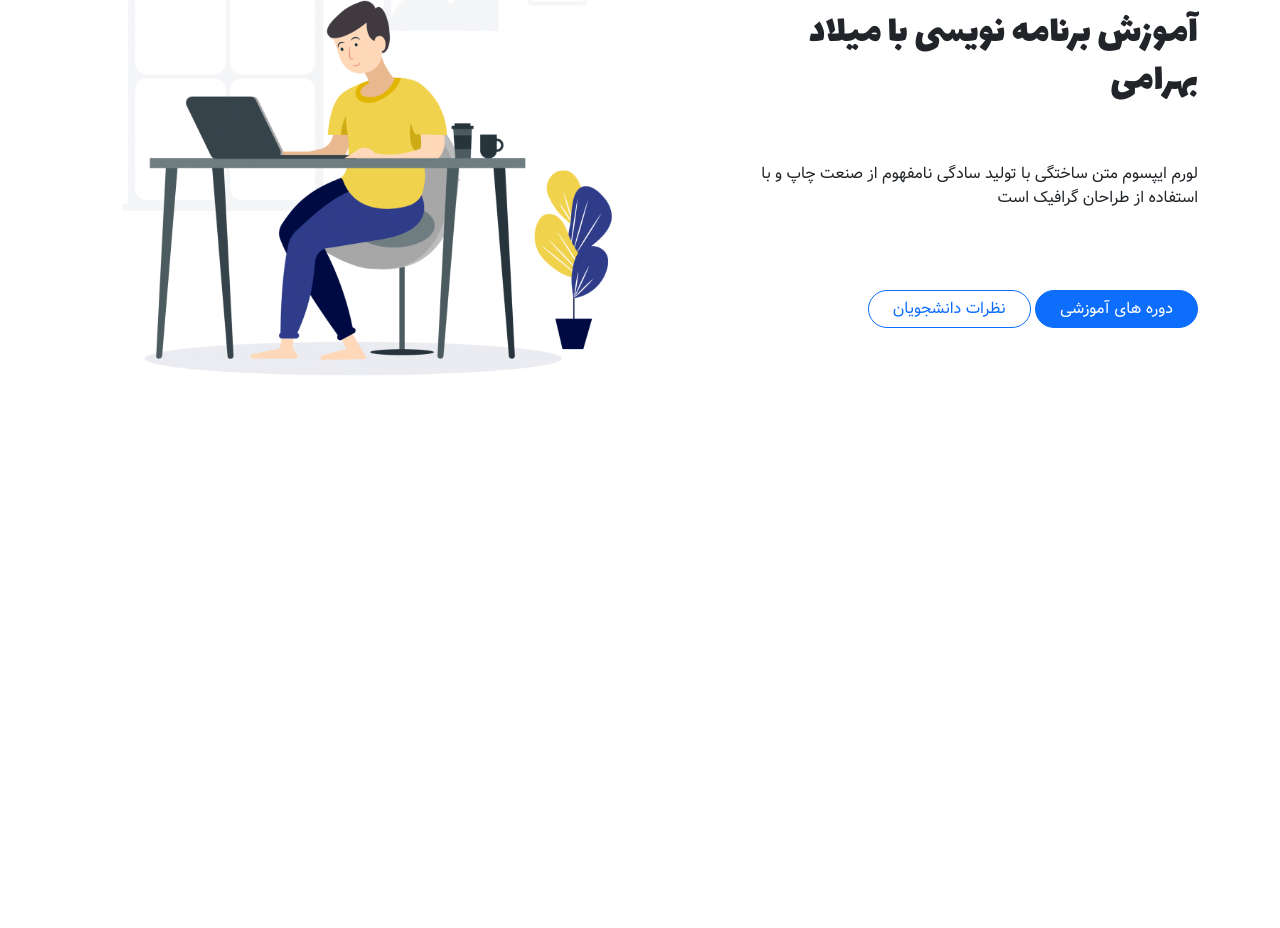
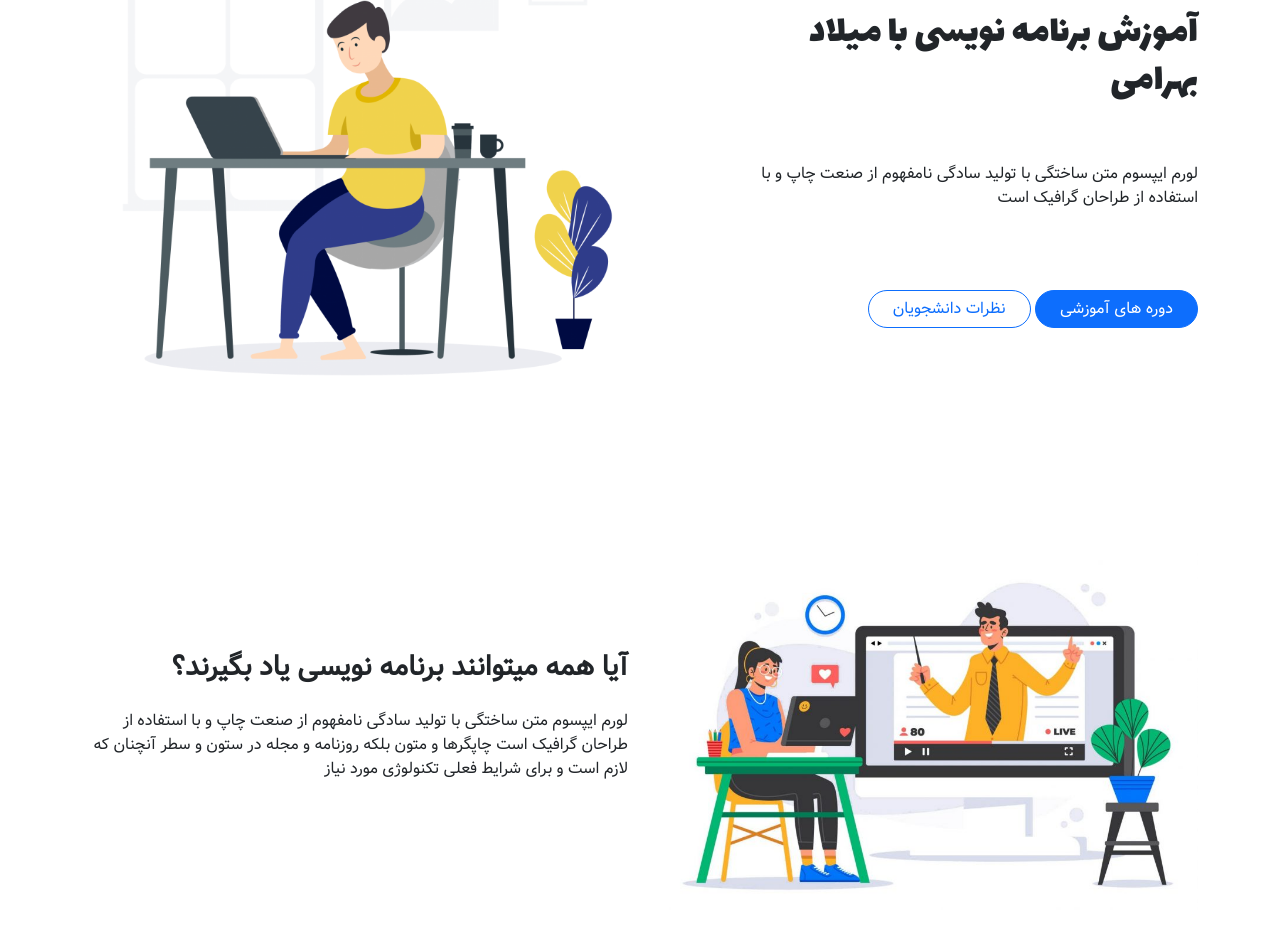
Before and after one commit to Amirksr/website-courses, a plain HTML site: page index.html in a window 1280 px wide. Shown: the part 192-1120 px from the top of the page. Before the commit the page ends 800 px from the top, so only its background shows below. Drawn offline with nearby package versions, Linux system fonts and the light colour scheme.

Commit message:
create an can everyone? section

```diff
--- a/index.html
+++ b/index.html
@@ -114,6 +114,20 @@
         </div>
       </div>
     </section>
+    <!-- can everyone?-->
+    <section class="my-5">
+      <div class="container">
+        <div class="row align-items-center gy-5">
+          <div class="col-md-6">
+            <img class="img-fluid" src="./images/caneveryone/caneveryone.jpg" alt="">
+          </div>
+          <div class="col-md-6">
+            <h3 class="fw-bold">آیا همه میتوانند برنامه نویسی یاد بگیرند؟</h3>
+            <p class="my-4">لورم ایپسوم متن ساختگی با تولید سادگی نامفهوم از صنعت چاپ و با استفاده از طراحان گرافیک است چاپگرها و متون بلکه روزنامه و مجله در ستون و سطر آنچنان که لازم است و برای شرایط فعلی تکنولوژی مورد نیاز</p>
+          </div>
+        </div>
+      </div>
+    </section>
     <script src="/js/bootstrap.bundle.min.js"></script>
     <script src="/js/javascript.js"></script>
 </body>
```
Also changed, not shown: images/caneveryone/caneveryone.jpg (added).
